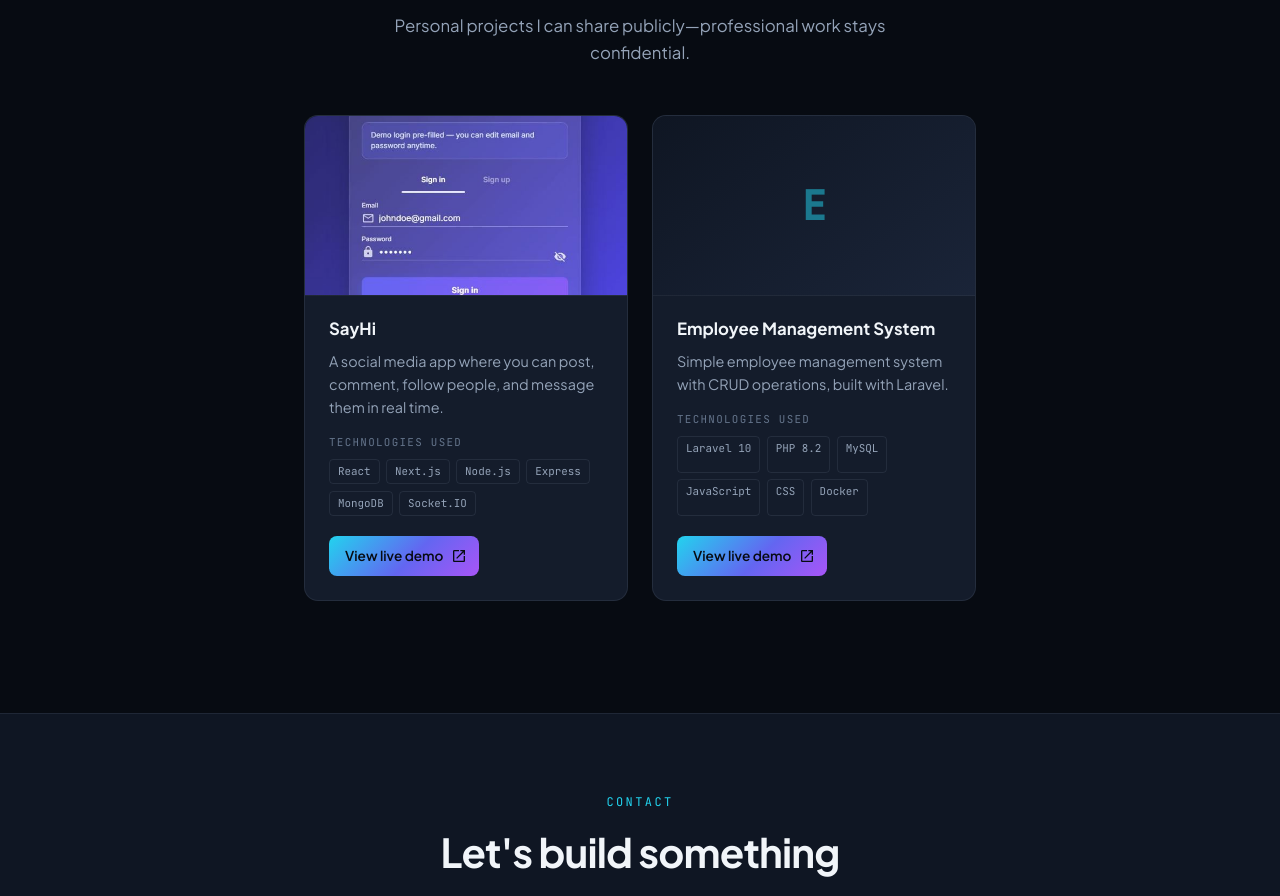
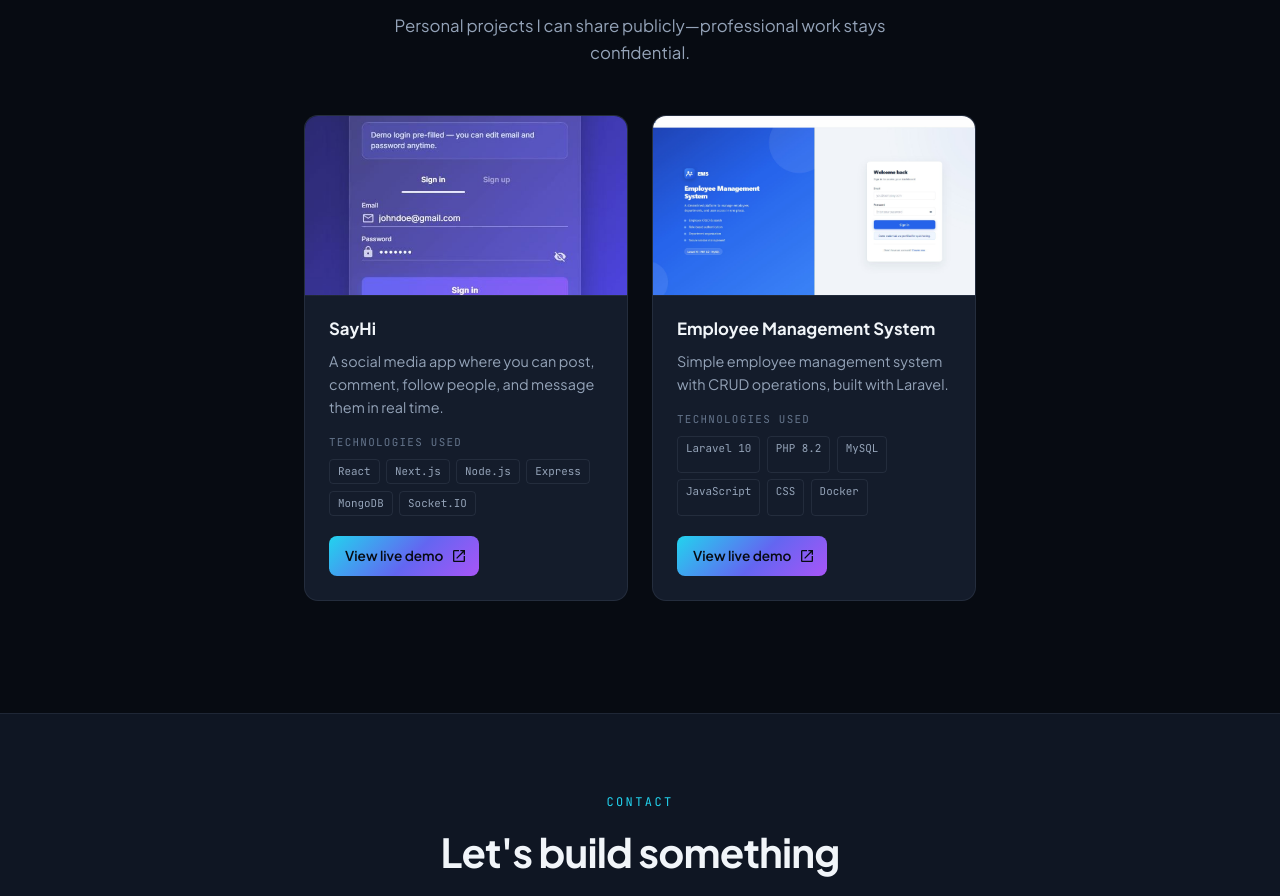
Before and after one commit to JerrrStack/Portfolio-v3, a React (Create React App) app: page / in a window 1280 px wide. Shown: the part 4512-5408 px from the top of the page. Built offline with nearby package versions, Linux system fonts and the light colour scheme.

Commit message:
Update EMS img

```diff
--- a/src/static/projects.js
+++ b/src/static/projects.js
@@ -25,6 +25,7 @@ const projects = [
       "CSS",
       "Docker",
     ],
+    imageUrl: "/assets/EMS.JPG",
     link: "https://ems-lrvl.onrender.com/",
     linkLabel: "View live demo",
   },
```
Also changed, not shown: public/assets/EMS.JPG (added).
